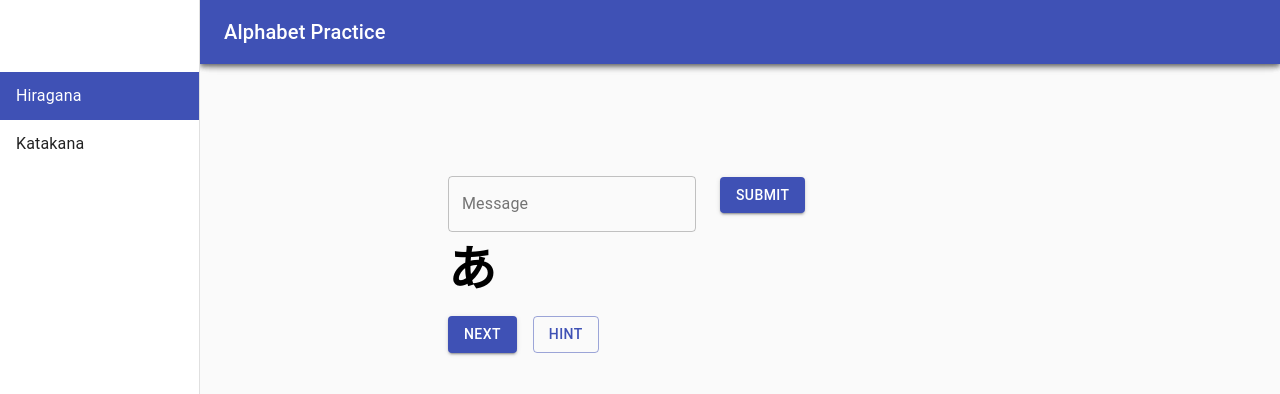
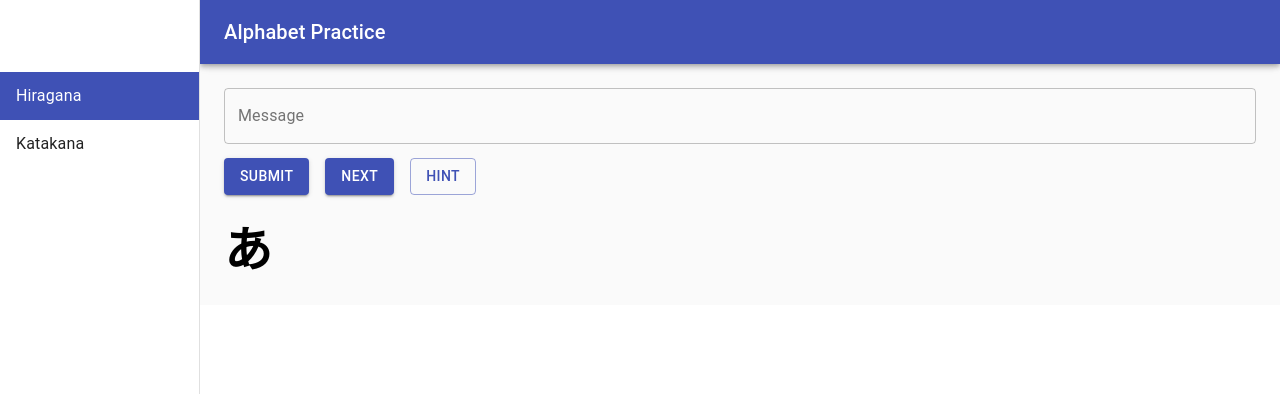
Before and after one commit to hypercubex/japanese-trainer, a Next.js app: page / in a window 1280 px wide. Shown: the top 394 px of the page. Built offline with nearby package versions, Linux system fonts and the light colour scheme.

Commit message:
fix: remove unneeded extra layout

```diff
--- a/components/Home.js
+++ b/components/Home.js
@@ -3,6 +3,7 @@ import { makeStyles, createTheme, ThemeProvider } from '@material-ui/core/styles
 import TextField from '@material-ui/core/TextField';
 import Button from '@material-ui/core/Button';
 import Typography from '@material-ui/core/Typography';
+import Grid from '@material-ui/core/Grid';
 import MainLayout from '../layouts/MainLayout';
 import alphabetData from '../data/alphabets.json';
 import { useAlphabetContext } from '../hooks/useAlphabetContext';
@@ -10,29 +11,13 @@ import { useAlphabetContext } from '../hooks/useAlphabetContext';
 const theme = createTheme();
 
 const useStyles = makeStyles((theme) => ({
-  inputContainer: {
-    display: 'flex',
-    alignItems: 'center',
-    marginBottom: theme.spacing(2),
-  },
   input: {
-    marginRight: theme.spacing(2),
-    height: '38px', // Adjust the height as needed
-  },
-  submitButton: {
-    marginLeft: theme.spacing(1), // Add a 5px margin to the left
+    height: '38px',
   },
   randomContent: {
     fontSize: '48px',
     fontWeight: 'bold',
-  },
-  buttonContainer: {
-    display: 'flex',
-    alignItems: 'center',
-    marginTop: theme.spacing(2),
-  },
-  hintButton: {
-    marginLeft: theme.spacing(2), // Add some spacing between the buttons
+    whiteSpace: 'nowrap'
   },
   hintLabel: {
     fontSize: '16px',
@@ -40,6 +25,19 @@ const useStyles = makeStyles((theme) => ({
   },
   warningLabel: {
     color: 'red',
+  },
+  buttonContainer: {
+    marginTop: theme.spacing(2),
+    [theme.breakpoints.down('sm')]: {
+      margin: theme.spacing(2, 0),
+    },
+  },
+  button: {
+    marginRight: theme.spacing(2),
+    [theme.breakpoints.down('sm')]: {
+      width: '100%',
+      margin: theme.spacing(1, 0),
+    },
   },
 }));
 
@@ -100,8 +98,9 @@ const Home = () => {
 
   return (
     <ThemeProvider theme={theme}>
-      <MainLayout>
-        <div className={classes.inputContainer}>
+
+      <Grid container spacing={2}>
+        <Grid item xs={12}>
           <TextField
             id="message-input"
             label="Message"
@@ -110,45 +109,60 @@ const Home = () => {
             onChange={handleInputChange}
             onKeyDown={handleKeyDown}
             className={classes.input}
+            fullWidth
           />
-          <Button variant="contained" color="primary" onClick={handleSubmitClick} className={classes.submitButton}>
+        </Grid>
+        <Grid item xs={12} className={classes.buttonContainer}>
+          <Button
+            variant="contained"
+            color="primary"
+            onClick={handleSubmitClick}
+            className={classes.button}
+          >
             Submit
           </Button>
-        </div>
-        {randomAlphabet && (
-          <>
-            <RandomAlphabet content={randomAlphabet[selectedAlphabetType]} />
-            <div className={classes.buttonContainer}>
           <Button
             variant="contained"
             color="primary"
             onClick={handleNextClick}
+            className={classes.button}
           >
             Next
           </Button>
           <Button
             variant="outlined"
             color="primary"
-                className={classes.hintButton}
             onClick={handleHintClick}
+            className={classes.button}
           >
             Hint
           </Button>
-            </div>
+        </Grid>
+        {randomAlphabet && (
+          <Grid item xs={12}>
+            <RandomAlphabet content={randomAlphabet[selectedAlphabetType]} />
             {showHint && (
               <Typography variant="body2" className={classes.hintLabel}>
                 Hint: {randomAlphabet.romaji}
               </Typography>
             )}
-          </>
+          </Grid>
         )}
-
-        {isCorrect ? (
-          <p>Congratulations!</p>
-        ) : isCorrect === false ? (
-          <p className={classes.warningLabel}>Wrong guess. Please enter again.</p>
-        ) : null}
-      </MainLayout>
+        {isCorrect && (
+          <Grid item xs={12}>
+            <Typography variant="body2" className={classes.warningLabel}>
+              Congratulations!
+            </Typography>
+          </Grid>
+        )}
+        {isCorrect === false && (
+          <Grid item xs={12}>
+            <Typography variant="body2" className={classes.warningLabel}>
+              Wrong guess. Please enter again.
+            </Typography>
+          </Grid>
+        )}
+      </Grid>
     </ThemeProvider>
   );
 };
```
Lines whose indentation alone changed are shown as unchanged.
